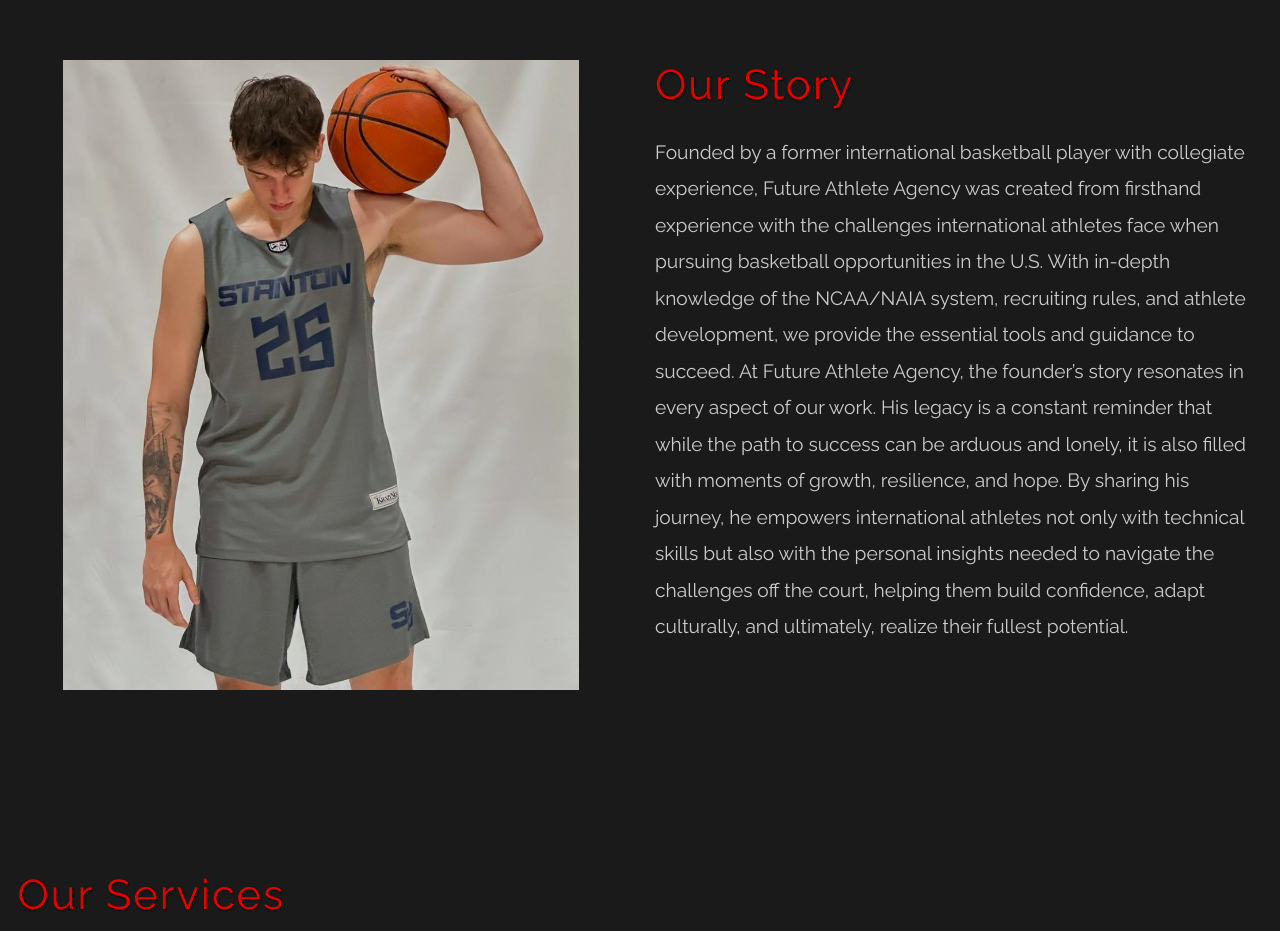
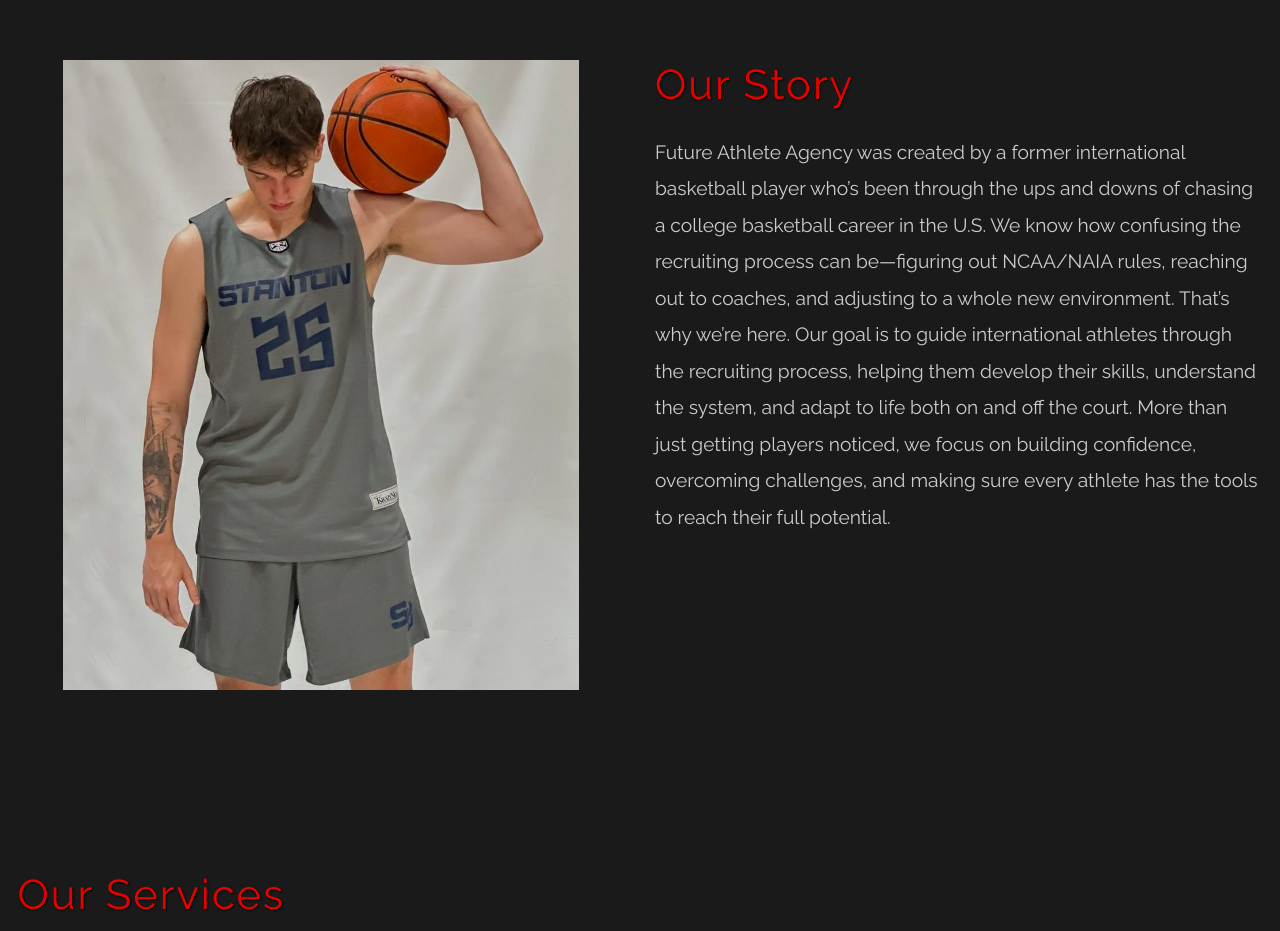
Before and after one commit to JoanikijChulev/FAA, a plain HTML site: page index.html in a window 1280 px wide. Shown: the part 840-1771 px from the top of the page. Drawn offline with Linux system fonts and the light colour scheme.

Commit message:
index.html

```diff
--- a/index.html
+++ b/index.html
@@ -213,7 +213,7 @@
             <div class="tm-intro-text-container">
               <h2 class="tm-text-primary mb-4 tm-section-title">Our Story</h2>
               <p class="mb-4 tm-intro-text">
-                Founded by a former international basketball player with collegiate experience, Future Athlete Agency was created from firsthand experience with the challenges international athletes face when pursuing basketball opportunities in the U.S. With in-depth knowledge of the NCAA/NAIA system, recruiting rules, and athlete development, we provide the essential tools and guidance to succeed. At Future Athlete Agency, the founder’s story resonates in every aspect of our work. His legacy is a constant reminder that while the path to success can be arduous and lonely, it is also filled with moments of growth, resilience, and hope. By sharing his journey, he empowers international athletes not only with technical skills but also with the personal insights needed to navigate the challenges off the court, helping them build confidence, adapt culturally, and ultimately, realize their fullest potential.
+                Future Athlete Agency was created by a former international basketball player who’s been through the ups and downs of chasing a college basketball career in the U.S. We know how confusing the recruiting process can be—figuring out NCAA/NAIA rules, reaching out to coaches, and adjusting to a whole new environment. That’s why we’re here. Our goal is to guide international athletes through the recruiting process, helping them develop their skills, understand the system, and adapt to life both on and off the court. More than just getting players noticed, we focus on building confidence, overcoming challenges, and making sure every athlete has the tools to reach their full potential.
               </p>
             </div>
           </div>
```
